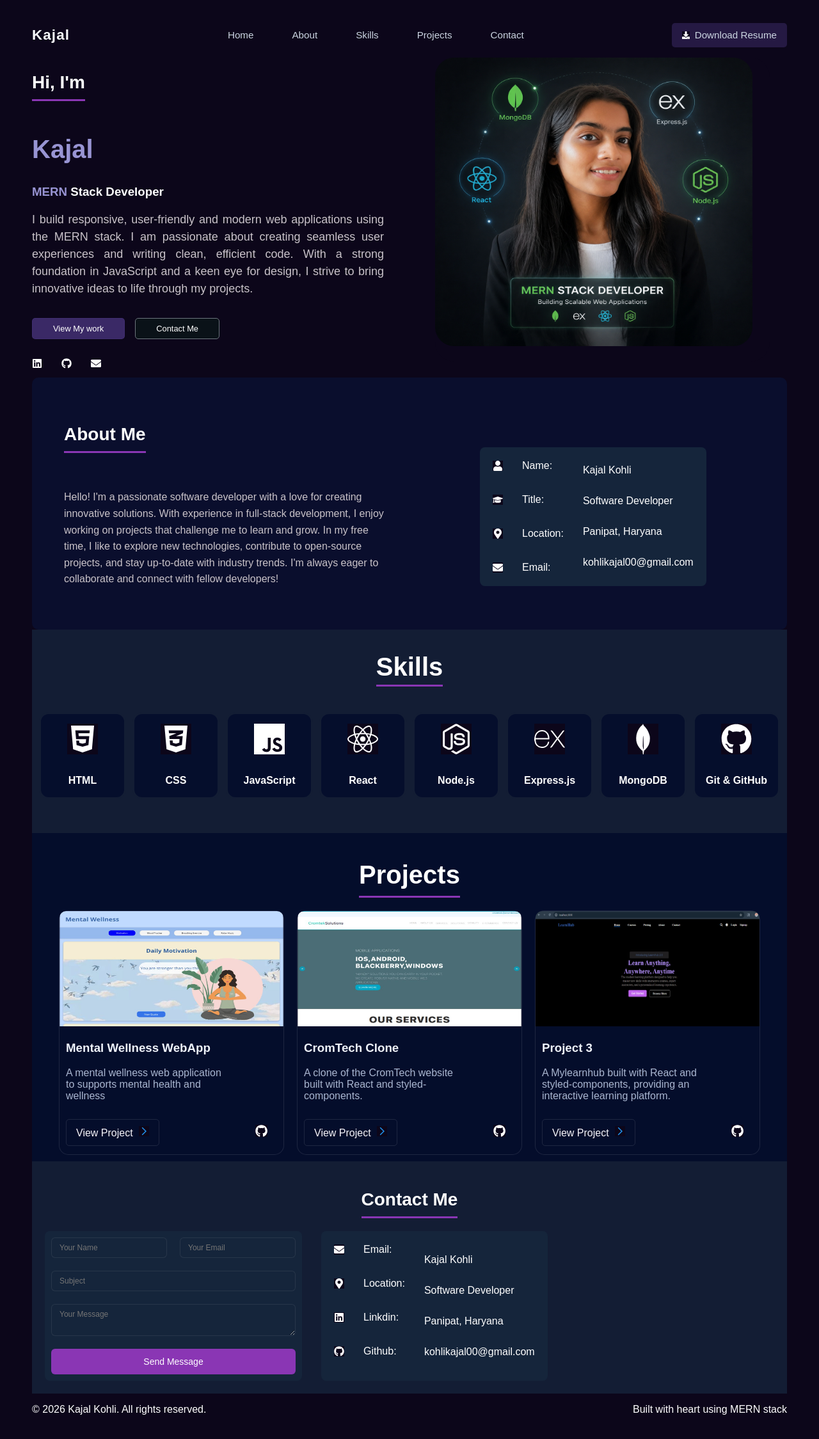
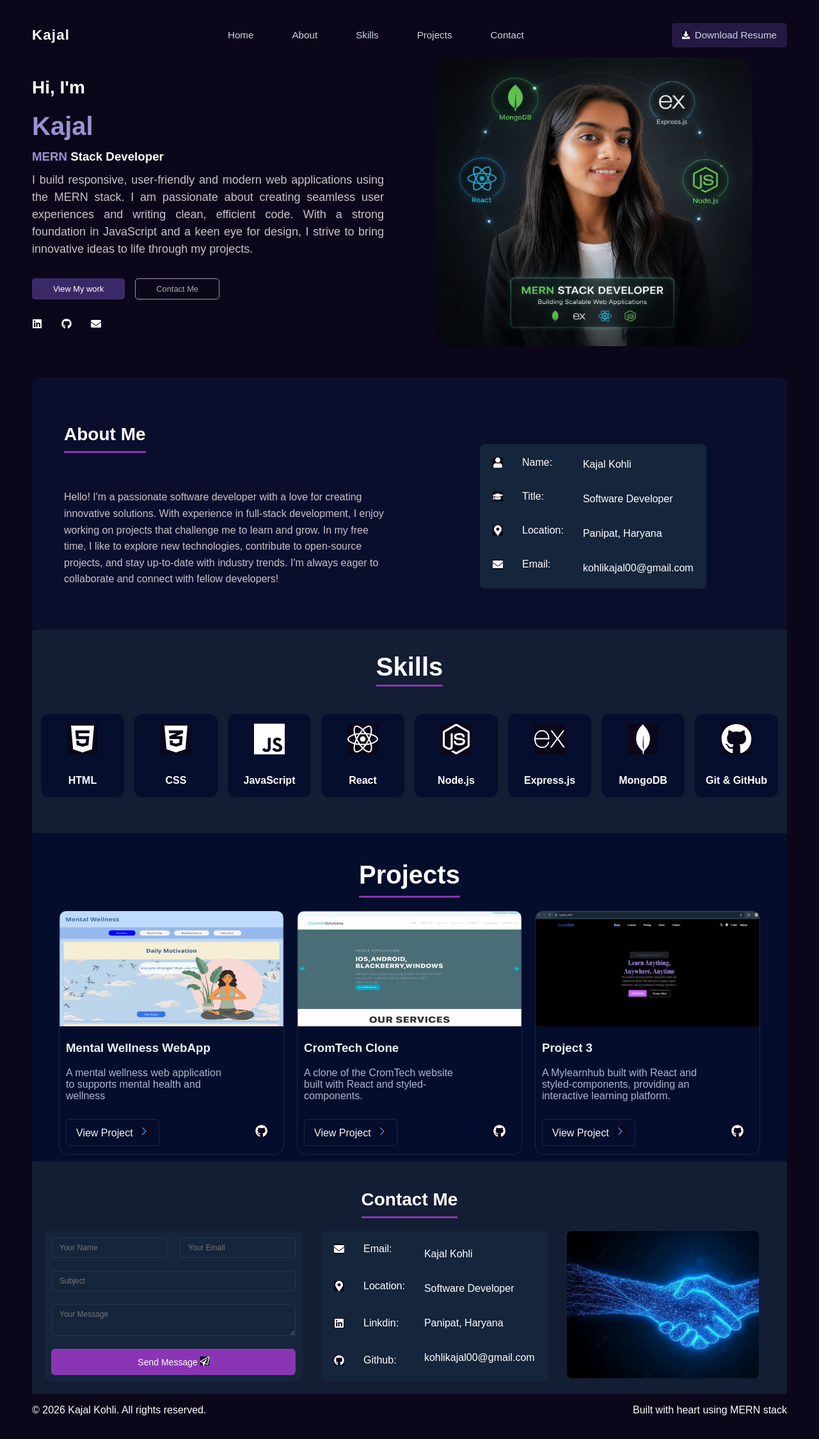
Before and after one commit to kajalkohli9350/MYPORTFOLIO, a React (Vite) app in the folder client/: page / in a window 1280 px wide. Shown: the whole page at 64% size. Built offline with nearby package versions, Linux system fonts and the light colour scheme.

Commit message:
adding functinality

```diff
--- a/client/src/components/Contact.css
+++ b/client/src/components/Contact.css
@@ -31,7 +31,9 @@ h2{
     display: flex;
     flex-direction: column;
     background-color: transparent;
-   gap: 35px;
+   gap: 42px;
+   line-height: 1;
+
 
 }
 .icon-details {
@@ -42,7 +44,8 @@ h2{
     background-color: transparent;
     margin:auto;
     gap: 30px;
-
+line-height: 1.5;
+margin-top:auto;
 }
 .icon-details span {
     display: flex;
@@ -118,6 +121,23 @@ h2{
     border: none;
     cursor: pointer;
 }
+.contact-button span{
+
+    background-color: transparent;
+}
+
+.socialpic{
+    display: flex;
+    height: 230px;
+    width: 300px;
+    border-radius: 8px;
+    background-color: transparent;
+    box-sizing: content-box;
+    overflow: hidden;
+
+}
+
+
 @media (max-width: 768px) {
     .container {
         flex-direction: column;
@@ -131,3 +151,17 @@ h2{
         flex-direction: column;
     }
 }
+
+@media (max-width: 889px) {
+    .container {
+        flex-direction: column;
+        align-items: center;
+    }
+    .contact-details {
+        flex-direction: row;
+        align-items: center;
+    }
+    .contact-input1 {
+        flex-direction: column;
+    }
+}
--- a/client/src/components/Contact.jsx
+++ b/client/src/components/Contact.jsx
@@ -3,6 +3,7 @@ import {
   FaGithub,
   FaMapMarkerAlt,
   FaEnvelope,
+FaRegPaperPlane,
 } from "react-icons/fa";
 import "./Contact.css";
 function Contact() {
@@ -29,7 +30,7 @@ function Contact() {
               required
             ></textarea>
             <button type="submit" className="contact-button">
-              Send Message
+              Send Message <span><FaRegPaperPlane /></span>
             </button>
           </form>
         {/* </div> */}
@@ -56,6 +57,9 @@ function Contact() {
             <span>kohlikajal00@gmail.com</span>
           </div>
         </div>
+        <div className="socialpic">
+            <img src="/assets/contackpic.jpg" alt="Contact" className="contact-pic" />
+        </div>
       </div>
     </div>
   );
--- a/client/src/components/Home.css
+++ b/client/src/components/Home.css
@@ -32,6 +32,23 @@
   font-size: 0.805rem;
 
 }
+
+/* Active state: button looks like primary */
+.btn-primary.active,
+.btn-secondary.active{
+  background-color: #443176d4;
+  color: white;
+  /* border:1px solid #dad6e4; */
+}
+
+/* Inactive / transparent state */
+.btn-primary.inactive,
+.btn-secondary.inactive{
+  background-color: transparent;
+  color: rgba(255, 255, 255, 0.915);
+  border:1px solid #dad6e4;
+  opacity: 0.7;
+}
 .home p {
     color:rgb(201, 195, 201);
   font-size: 18px;
@@ -48,6 +65,19 @@
   color: #9f9bdbf4;
 }
 
+.homecontainer h2{
+  border-bottom: none;
+margin:auto;
+
+}
+.homecontainer{
+
+  /* align-items:left; */
+  /* justify-content:left; */
+  /* gap:1rem; */
+  margin-top: 2.5rem;
+  line-height: 0.5;
+}
 @media (max-width: 768px) {
   .home {
     grid-template-columns: 1fr;
--- a/client/src/components/Home.jsx
+++ b/client/src/components/Home.jsx
@@ -1,6 +1,9 @@
 import "./Home.css";
 import { FaLinkedin, FaGithub, FaEnvelope } from "react-icons/fa";
+import { useState } from "react";
+
 function Home() {
+  const [active, setActive] = useState("work");
   return (
     <section className="home">
       <div className="leftcontaioner">
@@ -20,10 +23,18 @@ function Home() {
           </p>
         </div>
         <div className="homebtn">
-          <a href="mywork" className="btn-primary">
+          <a
+            href="mywork"
+            className={`btn-primary ${active === "work" ? "active" : "inactive"}`}
+            onClick={() => setActive("work")}
+          >
             View My work
           </a>
-          <a href="#contact" className="btn-secondary">
+          <a
+            href="#contact"
+            className={`btn-secondary ${active === "contact" ? "active" : "inactive"}`}
+            onClick={() => setActive("contact")}
+          >
             Contact Me
           </a>
         </div>
```
Also changed, not shown: client/public/assets/contackpic.jpg (added).
